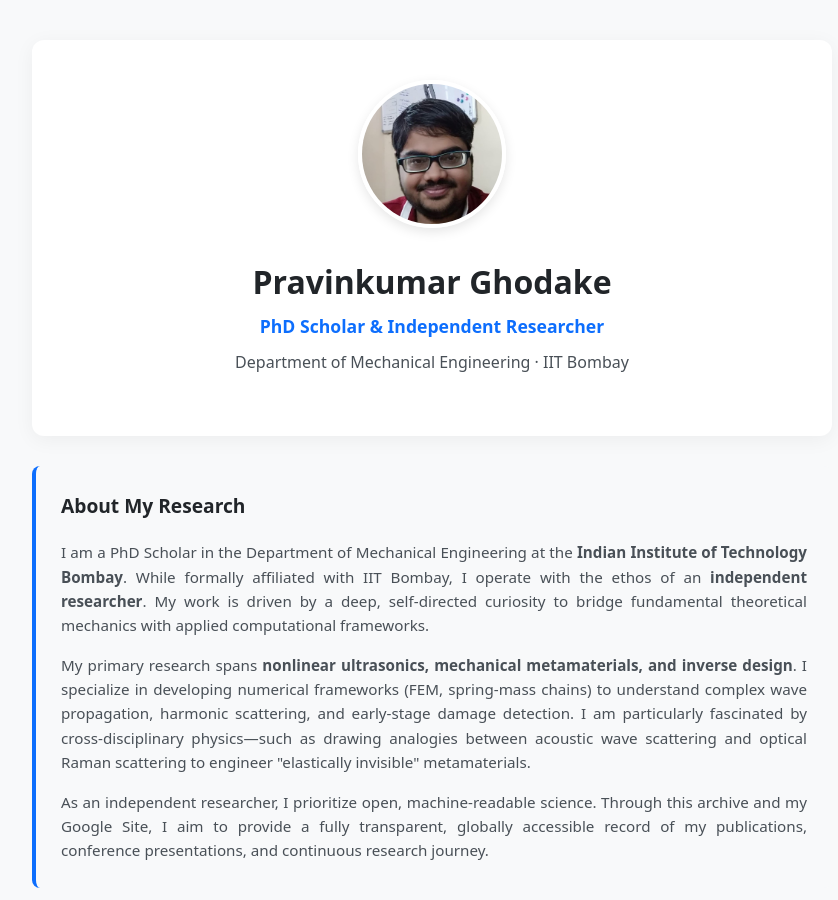
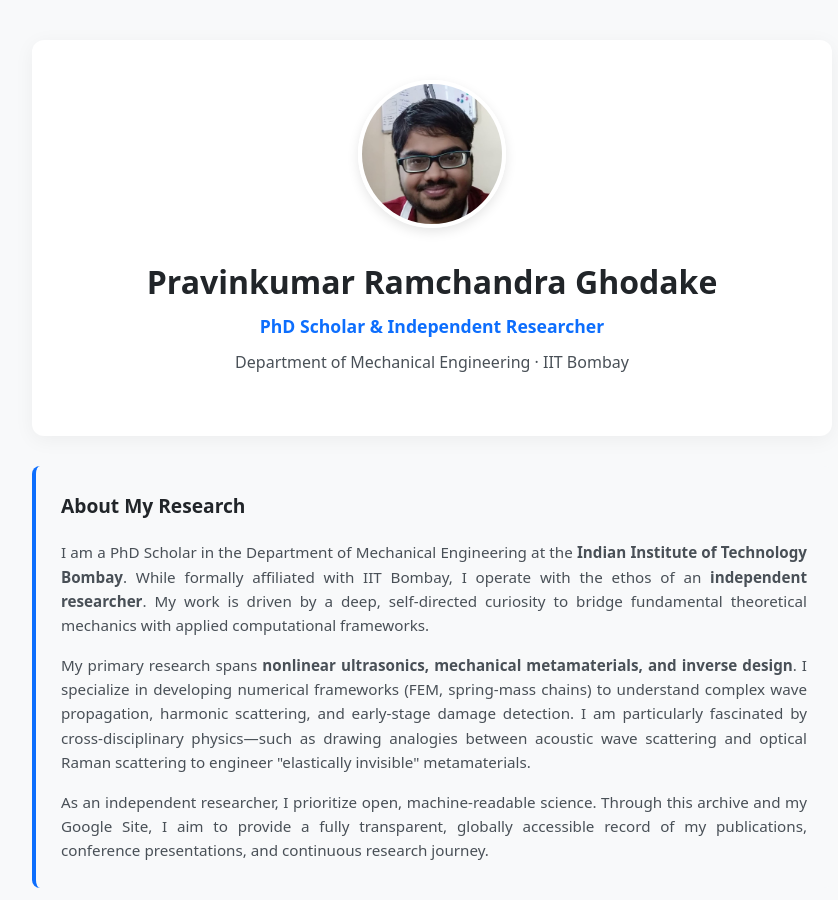
Before and after one commit to pravinkumar-ghodake/pravinkumar-ghodake-academic-archive, a Jekyll site: the page index.html, which Jekyll copies as it is, in a window 1280 px wide and 900 px high. Shown: the whole window, without its empty margins (208-1046 px from the left). Built offline with Jekyll 4.4.1, drawn with Linux system fonts in a browser that asks for light colours.

Commit message:
Update index.html

```diff
--- a/index.html
+++ b/index.html
@@ -307,7 +307,7 @@
         <!-- Header Profile -->
         <div class="profile-card">
             <img src="https://raw.githubusercontent.com/pravinkumar-ghodake/pravinkumar-ghodake-academic-archive/main/profile-picture.jpg" alt="Pravinkumar Ghodake" class="profile-img" width="140" height="140">
-            <h1>Pravinkumar Ghodake</h1>
+            <h1>Pravinkumar Ramchandra Ghodake</h1>
             <p class="title">PhD Scholar & Independent Researcher</p>
             <p class="affiliation">Department of Mechanical Engineering · IIT Bombay</p>
         </div>
```
